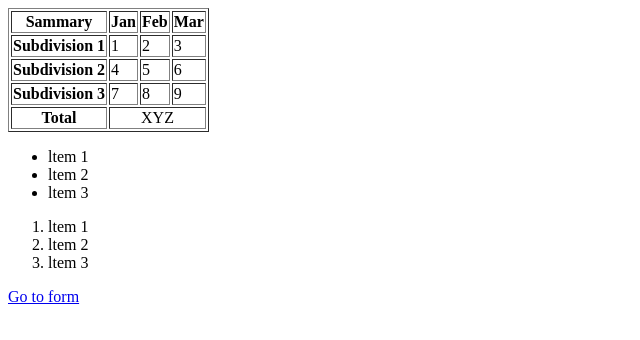
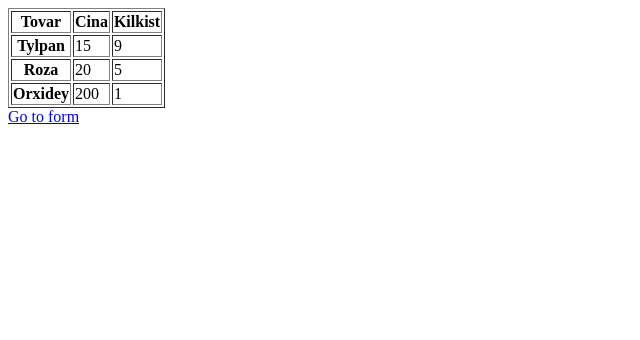
Before and after one commit to AnnaAnastasiiy/tables, a plain HTML site: page index.html in a window 1280 px wide. Shown: the whole page, without its empty margins (0-640 px from the left). Drawn offline with Linux system fonts and the light colour scheme.

Commit message:
home work

```diff
--- a/index.html
+++ b/index.html
@@ -7,47 +7,26 @@
 <body>
     <table border="1">
         <tr>
-            <th>Sammary</th>
-            <th>Jan</th>
-            <th>Feb</th>
-            <th>Mar</th>
+            <th>Tovar</th>
+            <th>Cina</th>
+            <th>Kilkist</th>
         </tr>
         <tr>
-            <th>Subdivision 1</th>
-            <td>1</td>
-            <td>2</td>
-            <td>3</td>
-        </tr>
-        <tr>
-           <th>Subdivision 2</th>
-            <td>4</td>
-            <td>5</td>
-            <td>6</td>
-        </tr>
-        <tr>
-            <th>Subdivision 3</th>
-            <td>7</td>
-            <td>8</td>
+            <th>Tylpan</th>
+            <td>15</td>
             <td>9</td>
         </tr>
         <tr>
-            <th>Total</th>
-            <td colspan="3" align="center">XYZ</td>
+           <th>Roza</th>
+            <td>20</td>
+            <td>5</td>
+        </tr>
+        <tr>
+            <th>Orxidey</th>
+            <td>200</td>
+            <td>1</td>
         </tr>
     </table>
-
-    <ul>
-        <li>ltem 1</li>
-        <li>ltem 2</li>
-        <li>ltem 3</li>
-    </ul>
-
-    <ol type="circle">
-        <li>ltem 1</li>
-        <li>ltem 2</li>
-        <li>ltem 3</li>
-    </ol>
-
     <a href="form.html">Go to form</a>
 </body>
 </html>
```
Also changed, not shown: form.html (+24 -6 lines), poll.html (added), 1 other file.
